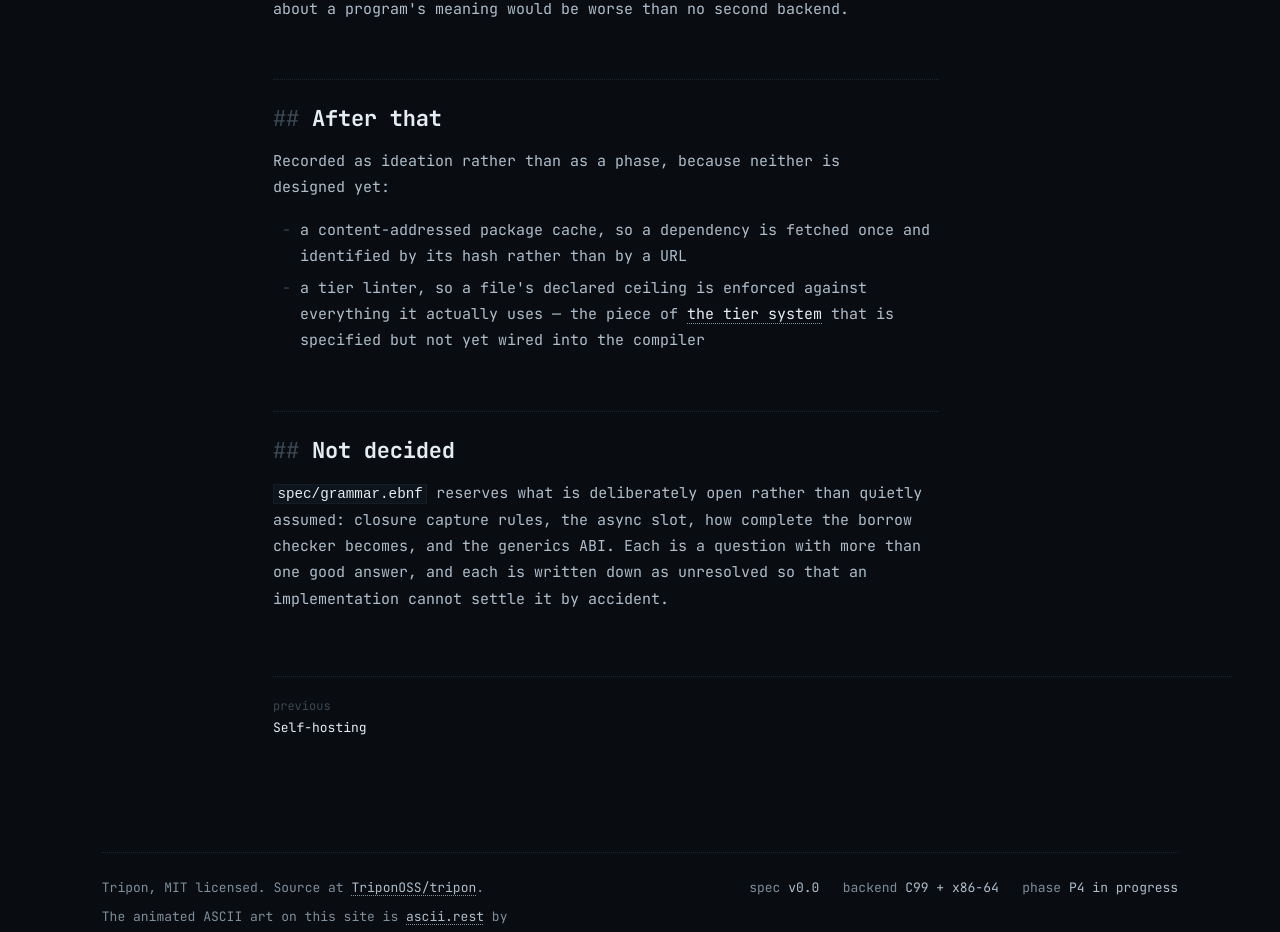
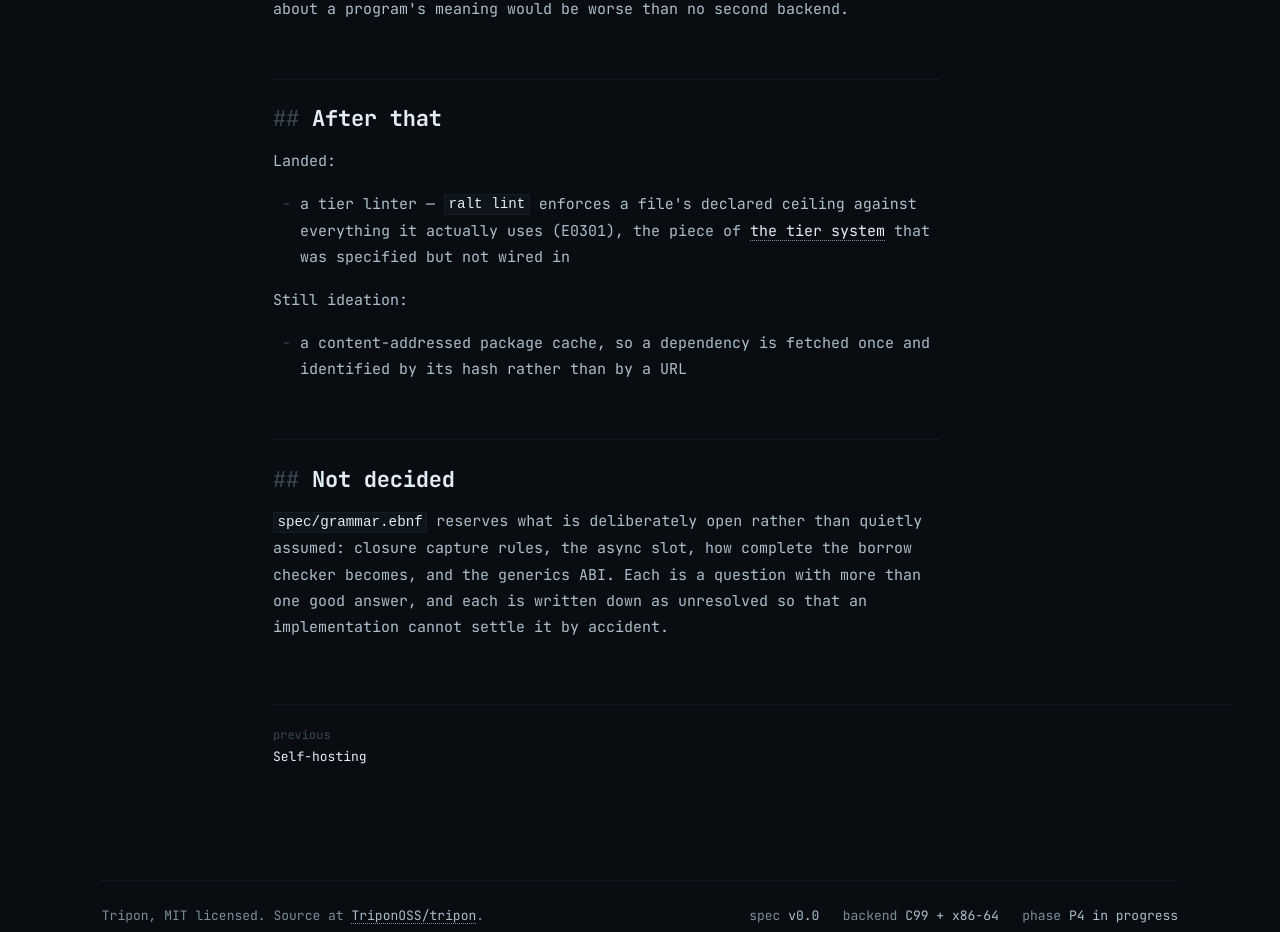
Before and after one commit to TriponOSS/docs, a Next.js app: page /docs/roadmap in a window 1280 px wide. Shown: the part 3131-4063 px from the top of the page. Built offline with nearby package versions, Linux system fonts and the light colour scheme.

Commit message:
Docs: document ralt lint
- toolchain --help transcript includes `ralt lint`
- roadmap moves the tier linter from ideation to landed, with E0301

Co-authored-by: CommandCodeBot <noreply@commandcode.ai>

```diff
--- a/app/docs/roadmap/page.mdx
+++ b/app/docs/roadmap/page.mdx
@@ -100,13 +100,16 @@ meaning would be worse than no second backend.
 
 ## After that
 
-Recorded as ideation rather than as a phase, because neither is designed yet:
+Landed:
+
+- a tier linter — `ralt lint` enforces a file's declared ceiling against
+  everything it actually uses (E0301), the piece of
+  [the tier system](/docs/language/tiers) that was specified but not wired in
+
+Still ideation:
 
 - a content-addressed package cache, so a dependency is fetched once and identified by
   its hash rather than by a URL
-- a tier linter, so a file's declared ceiling is enforced against everything it
-  actually uses — the piece of [the tier system](/docs/language/tiers) that is
-  specified but not yet wired into the compiler
 
 ## Not decided
 
--- a/app/docs/toolchain/page.mdx
+++ b/app/docs/toolchain/page.mdx
@@ -26,6 +26,7 @@ no second executable to find.
     "  ralt install <name|url|dir>                     resolve/install a dep",
     "  ralt deps                                       list collected dep files",
     "  ralt fmt <file.tp>                              print canonical form",
+    "  ralt lint <file.tp> [--json]                    tier-ceiling lint",
     "  ralt doc <file.tp> [--json]                     fn signatures",
     "  ralt lsp                                        editor/agent server",
     "",
```
